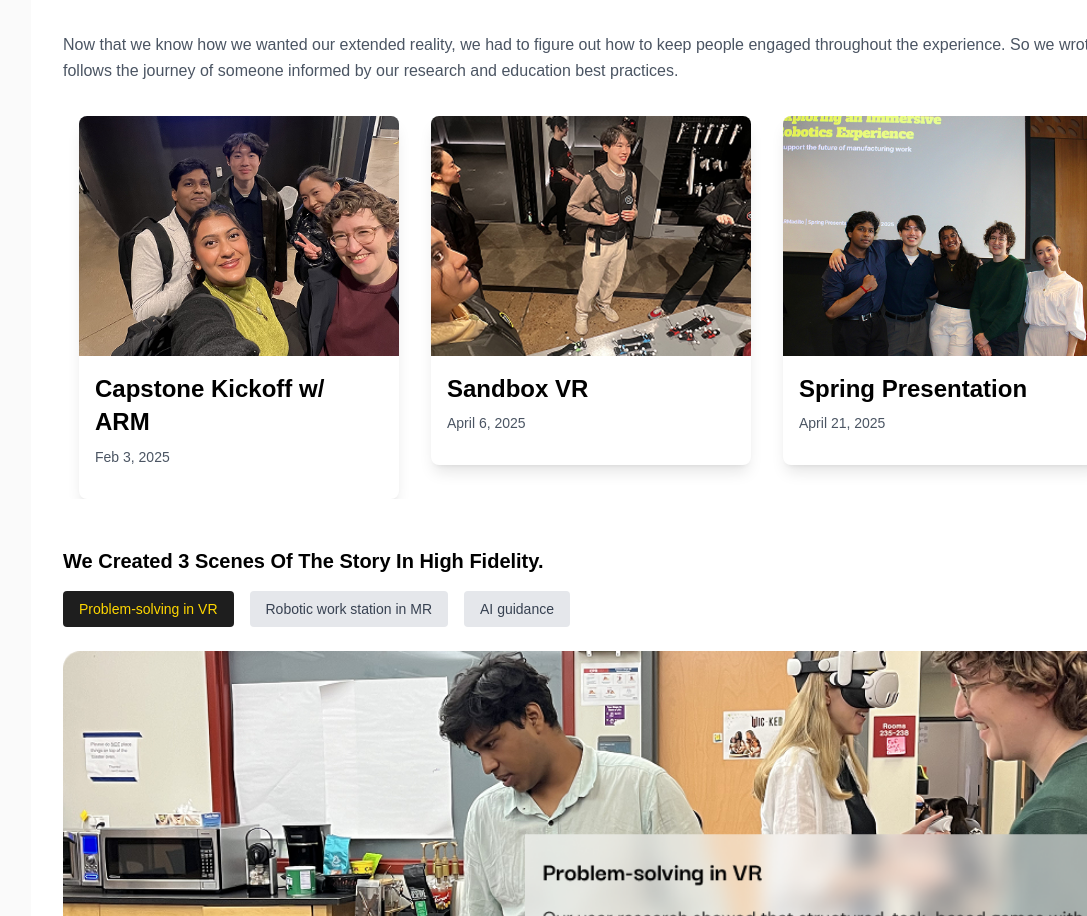
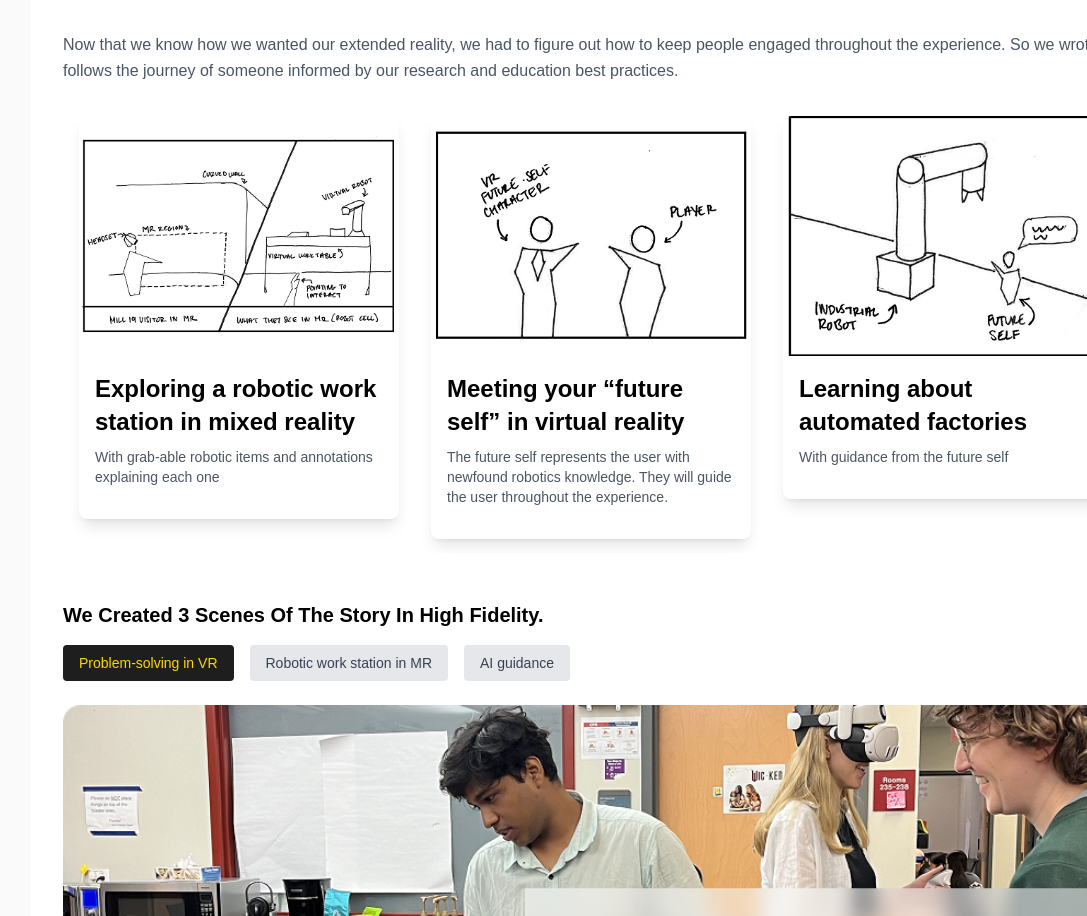
Before and after one commit to victorwa21/arm-website, a Next.js app: page / in a window 1280 px wide. Shown: the part 7725-8641 px from the top of the page, without its empty margins (193-1280 px from the left). Built offline with nearby package versions, Linux system fonts and the light colour scheme; a web font is replaced by a local one.

Commit message:
feat: sync main changes into arm-website
Update all files to latest main branch changes

#VERCEL_SKIP

Co-authored-by: Victor Wang <143522565+victorwa21@users.noreply.github.com>

```diff
--- a/manufacturing-landing.tsx
+++ b/manufacturing-landing.tsx
@@ -80,34 +80,34 @@ export default function Component() {
 
   const storyboardSlideshow = [
     {
-      src: "/images/capstone-kickoff.png",
-      title: "Capstone Kickoff w/ ARM",
-      date: "Feb 3, 2025",
+      src: "/images/storyboard 1.png",
+      title: "Exploring a robotic work station in mixed reality",
+      date: "With grab-able robotic items and annotations explaining each one",
     },
     {
-      src: "/images/sandboxvr.png",
-      title: "Sandbox VR",
-      date: "April 6, 2025",
+      src: "/images/storyboard 2.png",
+      title: "Meeting your “future self” in virtual reality",
+      date: "The future self represents the user with newfound robotics knowledge. They will guide the user throughout the experience.",
     },
     {
-      src: "/images/spring pres.png",
-      title: "Spring Presentation",
-      date: "April 21, 2025",
+      src: "/images/storyboard 3.png",
+      title: "Learning about automated factories",
+      date: "With guidance from the future self",
     },
     {
-      src: "/images/automate group photo.png",
-      title: "Automate Conference",
-      date: "May 14, 2025",
+      src: "/images/storyboard 4.png",
+      title: "Completing a robotics problem-solving task",
+      date: "To learn about manufacturing automation hands-on",
     },
     {
-      src: "/images/final pres.png",
-      title: "Final Presentation",
-      date: "July 21, 2025",
+      src: "/images/storyboard 5.png",
+      title: "Getting AI-powered personalized assistance",
+      date: "Because each of our audiences have specific needs and questions",
     },
     {
-      src: "/images/xena.png",
-      title: "Our Team Mascot, Xena",
-      date: ":)",
+      src: "/images/storyboard 6.png",
+      title: "Walking away with a real-world physical artifact",
+      date: "In this case, a chocolate bar. Read on to learn why!",
     },
   ]
 
@@ -824,24 +824,7 @@ export default function Component() {
                             </div>
                           </div>
                         ))}
-                        {/* Duplicate set for seamless loop */}
-                        {storyboardSlideshow.map((image, index) => (
-                          <div key={`duplicate-${index}`} className="flex-shrink-0 w-80 mx-4">
-                            <div className="bg-white rounded-lg shadow-lg overflow-hidden">
-                              <Image
-                                src={image.src || "/placeholder.svg"}
-                                alt={image.title}
-                                width={320}
-                                height={240}
-                                className="w-full h-60 object-cover"
-                              />
-                              <div className="p-4">
-                                <h3 className="font-semibold text-[#000000] mb-2">{image.title}</h3>
-                                <p className="text-gray-600 text-sm">{image.date}</p>
-                              </div>
-                            </div>
-                          </div>
-                        ))}
+
                       </div>
                     </div>
                     </div>
```
